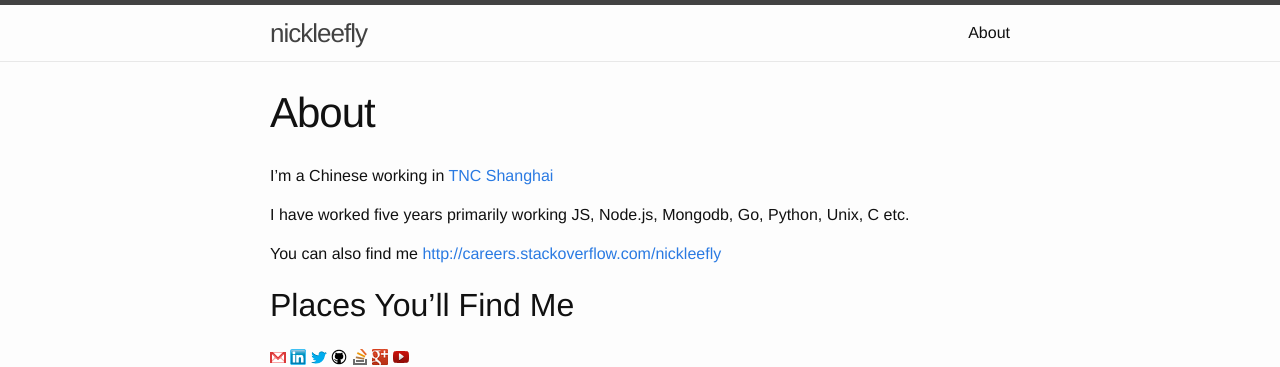
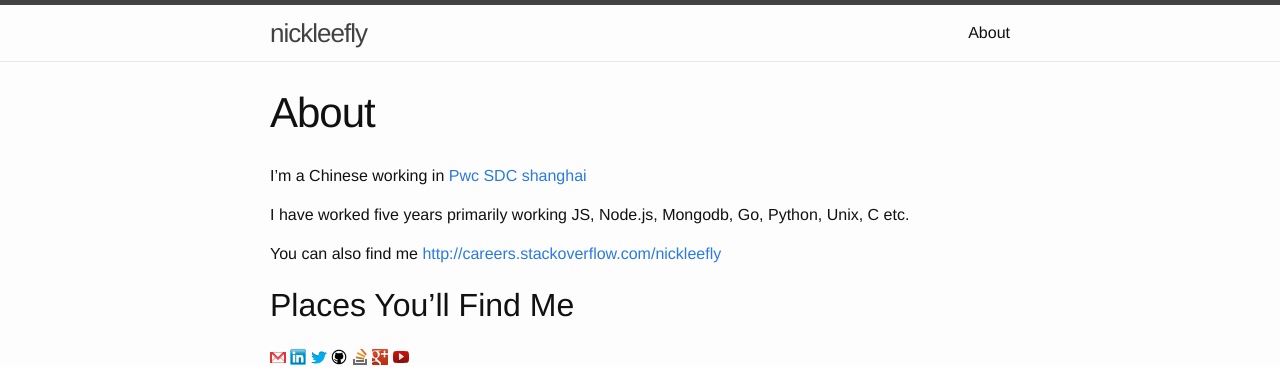
Before and after one commit to nickleefly/nickleefly.github.io, a Jekyll site: the page built from about.md, in a window 1280 px wide. Shown: the top 367 px of the page. Built offline with Jekyll 4.4.1, drawn with Linux system fonts in a browser that asks for light colours; comment, search, counter and statistics services are not loaded.

Commit message:
update about

```diff
--- a/about.md
+++ b/about.md
@@ -4,7 +4,7 @@ title: About
 permalink: /about/
 ---
 
-I'm a Chinese working in [TNC Shanghai](http://www.thenetcircle.com)
+I'm a Chinese working in [Pwc SDC shanghai](http://www.pwc.com/cn/en/sdc-advisory/shanghai/pwc-sdc.html)
 
 I have worked five years primarily working JS, Node.js, Mongodb, Go, Python, Unix, C etc.
 
```
